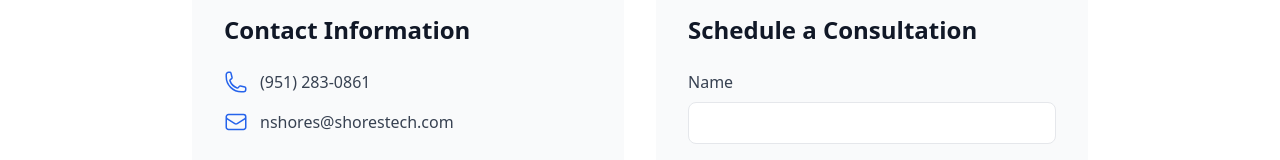
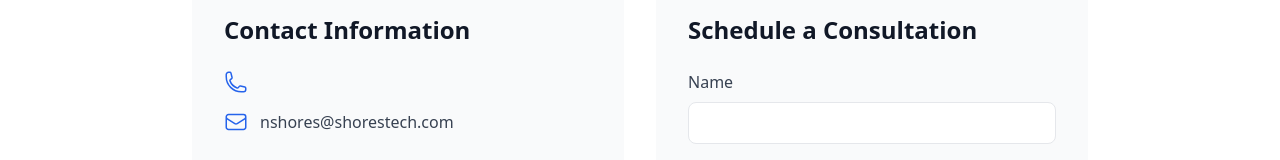
Before and after one commit to nshores/shorestech-website, a React (Vite) app: page / in a window 1280 px wide. Shown: the part 2755-2915 px from the top of the page. Built offline with nearby package versions, Linux system fonts and the light colour scheme; no server answers.

Commit message:
Update Contact.jsx

```diff
--- a/src/components/Contact.jsx
+++ b/src/components/Contact.jsx
@@ -24,9 +24,6 @@
                             <div className="space-y-4">
                                 <div className="flex items-center">
                                     <PhoneIcon className="h-6 w-6 text-blue-600 mr-3" />
-                                    <a href="tel:951-283-0861" className="text-gray-700 hover:text-blue-600">
-                                        (951) 283-0861
-                                    </a>
                                 </div>
                                 <div className="flex items-center">
                                     <EnvelopeIcon className="h-6 w-6 text-blue-600 mr-3" />
```
